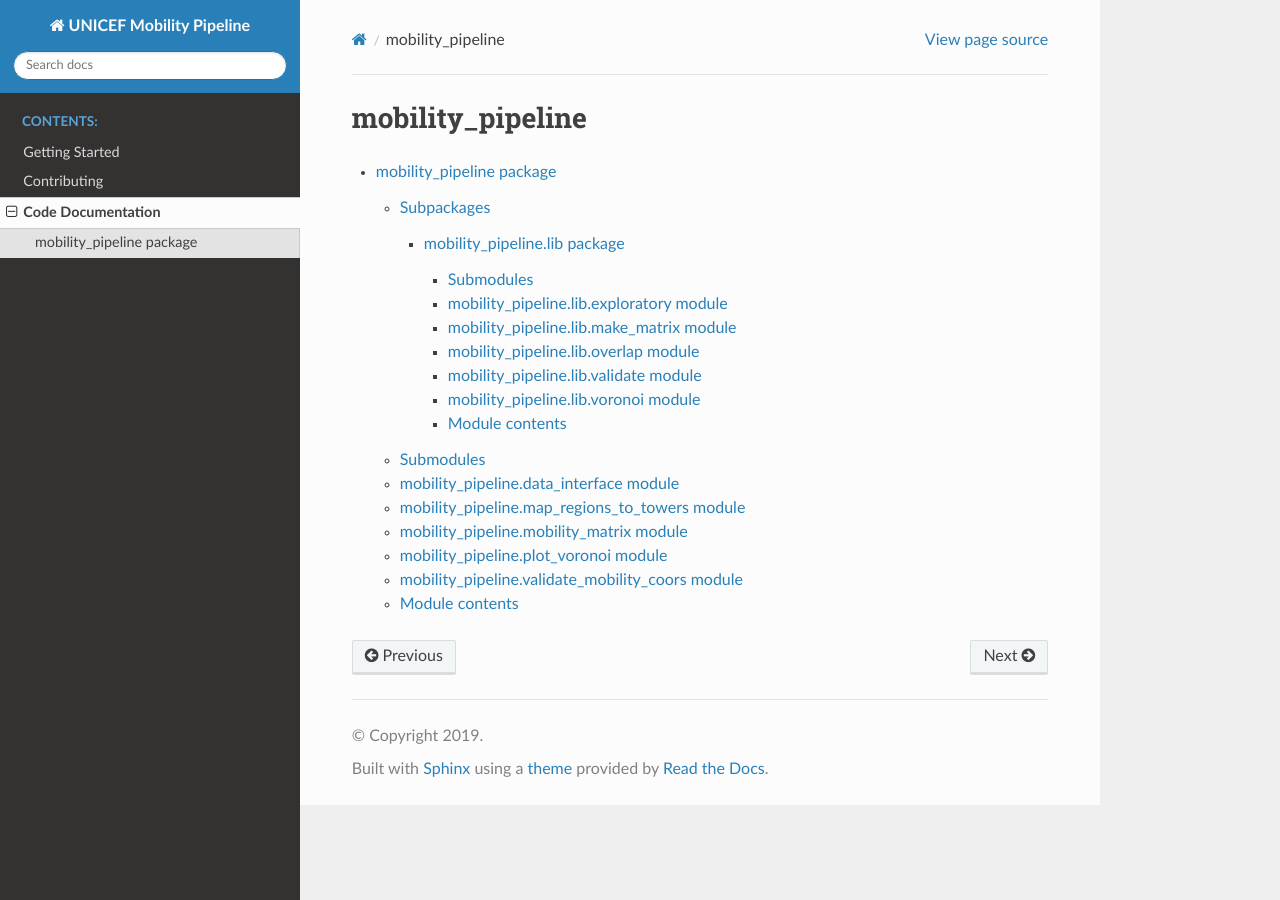
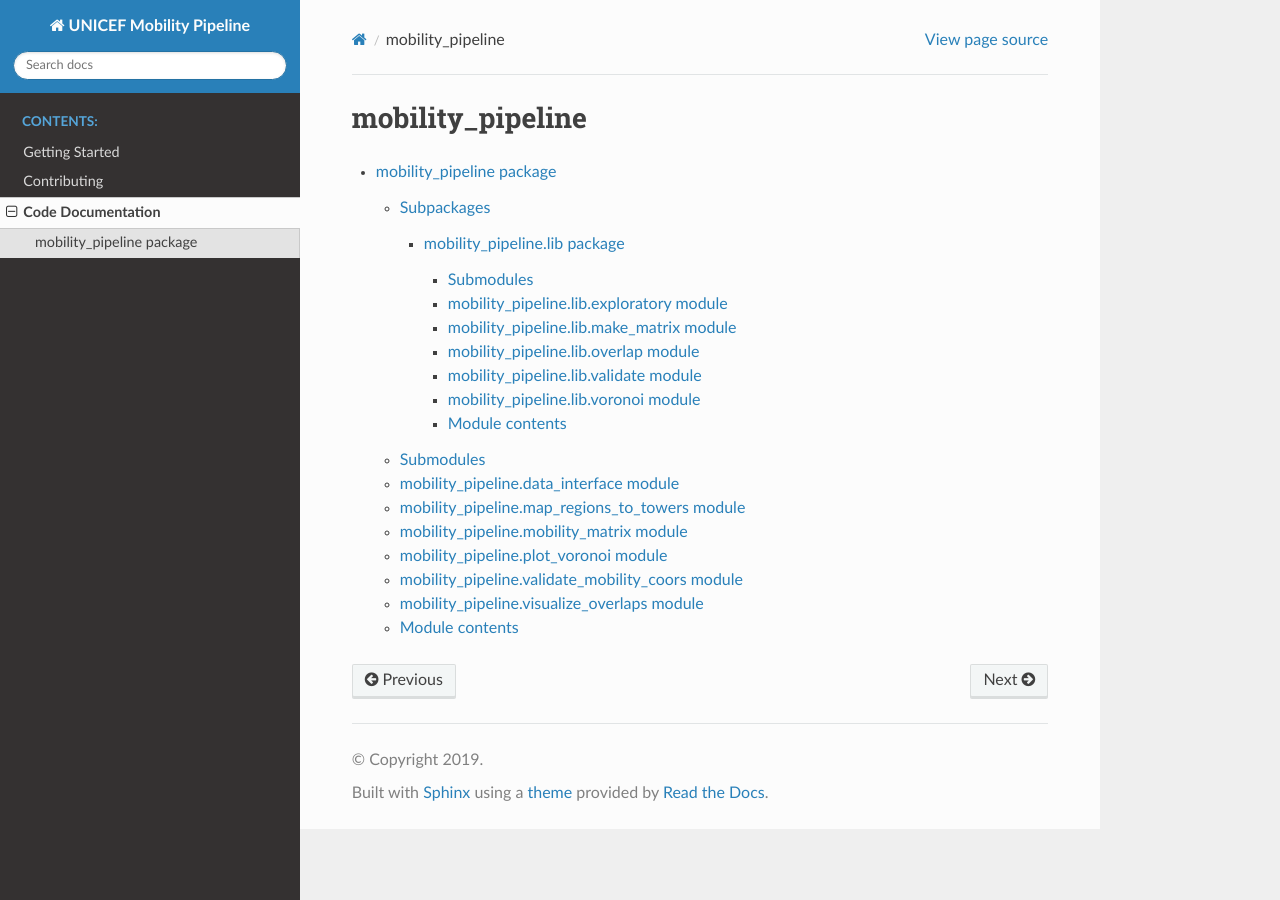
Before and after one commit to codethechange/mobility_pipeline, a Sphinx documentation site: the page built from docs/modules.rst, in a window 1280 px wide. Built offline with Sphinx 7.4.7 and the Read the Docs theme 2.0.0, drawn with Linux system fonts in a browser that asks for light colours.

Commit message:
Update docs

```diff
--- a/docs/mobility_pipeline.rst
+++ b/docs/mobility_pipeline.rst
@@ -51,6 +51,14 @@ mobility\_pipeline.validate\_mobility\_coors module
     :undoc-members:
     :show-inheritance:
 
+mobility\_pipeline.visualize\_overlaps module
+---------------------------------------------
+
+.. automodule:: mobility_pipeline.visualize_overlaps
+    :members:
+    :undoc-members:
+    :show-inheritance:
+
 
 Module contents
 ---------------
```
